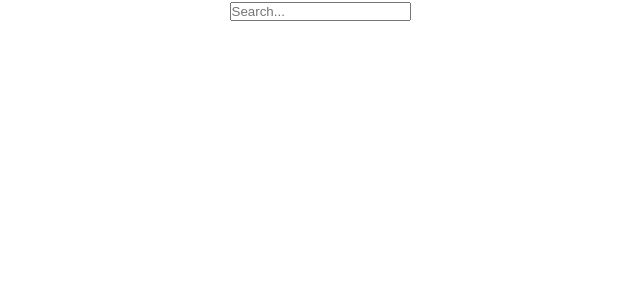
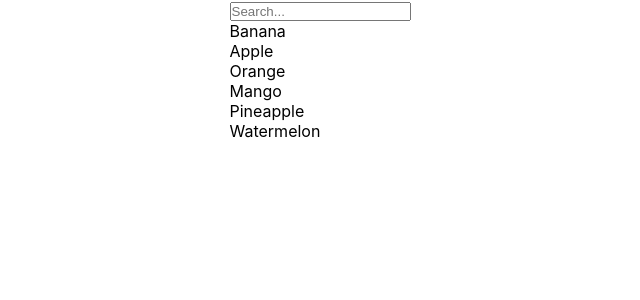
Before and after one commit to JinxyPyrope/serch-filter-practice, a React (Create React App) app in the folder search-practice/: page / in a window 1280 px wide. Shown: the top 300 px of the page, without its empty margins (320-960 px from the left). Built offline with nearby package versions, Linux system fonts and the light colour scheme.

Commit message:
Hope this way works this time

```diff
--- a/search-practice/src/components/search-filter/Search.js
+++ b/search-practice/src/components/search-filter/Search.js
@@ -3,15 +3,23 @@ import React, { useState } from "react"
 const Search = () => {
   const [searchInput, setSearchInput] = useState("")
 
-  const fruits = ["Banana", "Apple", "Orange", "Mango", "Pineapple", "Watermelon"]
+  // const fruits = ["Banana", "Apple", "Orange", "Mango", "Pineapple", "Watermelon"]
 
+  const fruits = [
+    { id: 1, fruit: "Banana" },
+    { id: 2, fruit: "Apple" },
+    { id: 3, fruit: "Orange" },
+    { id: 4, fruit: "Mango" },
+    { id: 5, fruit: "Pineapple" },
+    { id: 6, fruit: "Watermelon" }
+  ]
 
   return (
     <div>
       <input type="text" placeholder="Search..." />
-      <table>
-
-      </table>
+      {fruits.map(item => {
+        return <div> {item.fruit}</div>
+      })}
     </div>
   )
 }
```
